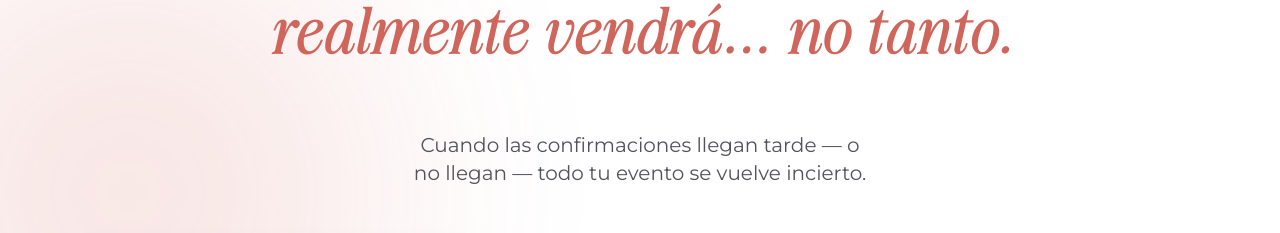
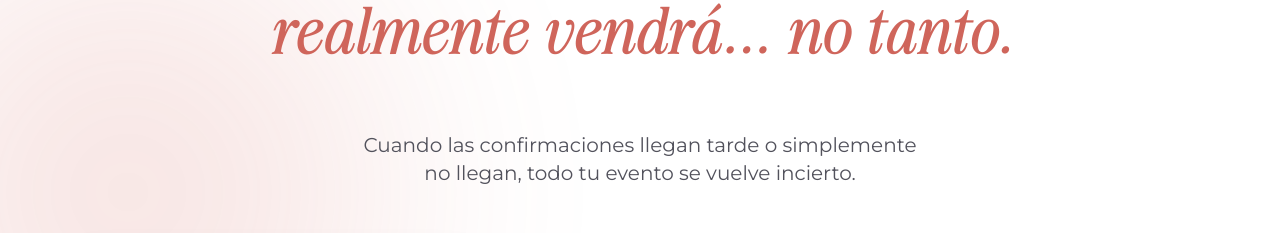
Before and after one commit to Asai07/eventoclicnew, a Next.js app: page / in a window 1280 px wide. Shown: the part 1720-1953 px from the top of the page. Built offline with nearby package versions, Linux system fonts and the light colour scheme; grey boxes are pictures that could not be loaded.

Commit message:
cambios en un texto de dilemmasection

```diff
--- a/src/components/DilemmaSection.tsx
+++ b/src/components/DilemmaSection.tsx
@@ -83,7 +83,7 @@ export default function DilemmaSection() {
                     className="flex flex-col items-center mb-20"
                 >
                     <p className="font-montserrat text-zinc-600 text-lg md:text-xl max-w-2xl text-center mb-12 text-balance">
-                        Cuando las confirmaciones llegan tarde — o no llegan — todo tu evento se vuelve incierto.
+                        Cuando las confirmaciones llegan tarde o simplemente no llegan, todo tu evento se vuelve incierto.
                     </p>
 
                     {/* CORRECCIÓN 1: Cambiamos items-stretch por items-center para no deformar las tarjetas */}
```
